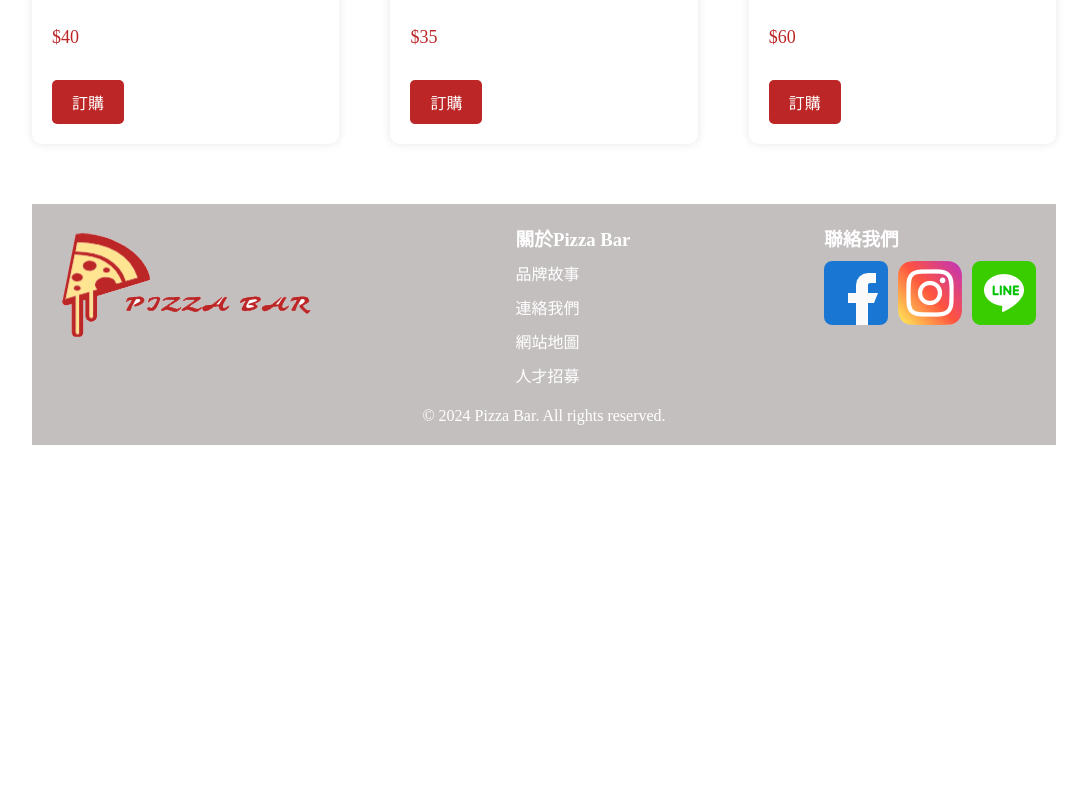
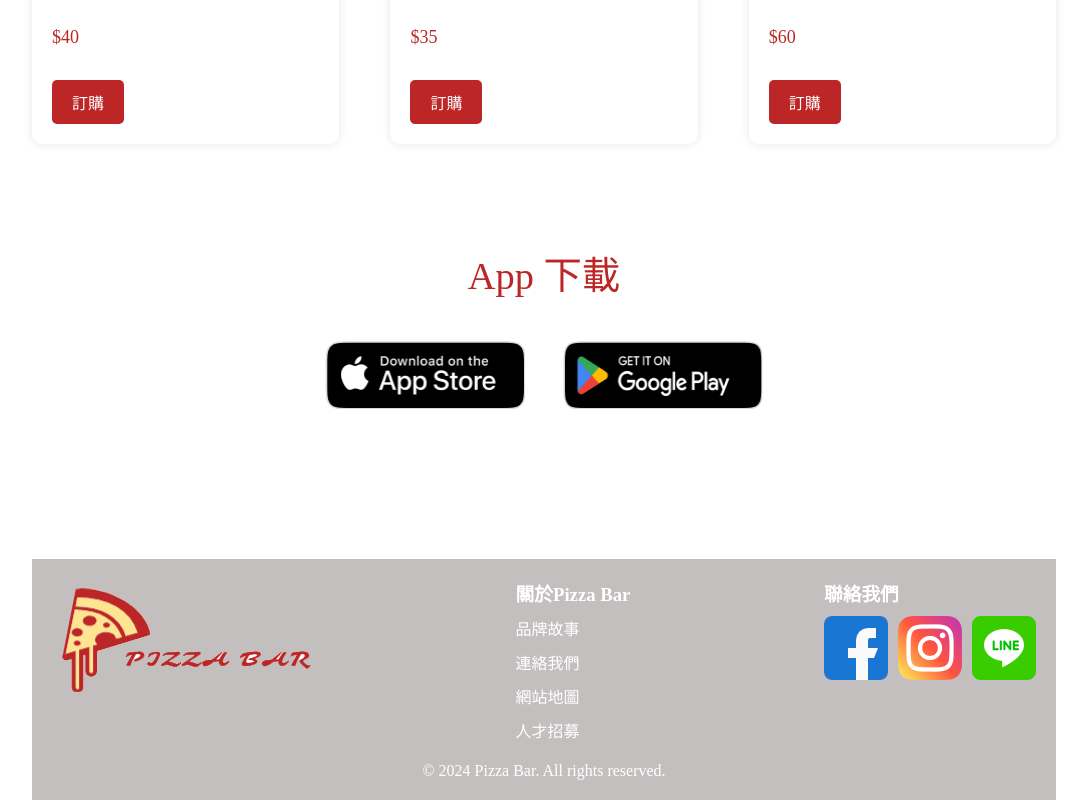
Before and after one commit to komaki009/pizza-bar, a React (Vite) app: page /#/ in a window 1280 px wide. Shown: the part 4227-5027 px from the top of the page, without its empty margins (96-1183 px from the left). Before the commit the page ends 4672 px from the top, so only its background shows below. Built offline with nearby package versions, Linux system fonts and the light colour scheme.

Commit message:
Create AppDownload

```diff
--- /dev/null
+++ b/src/component/AppDownload/AppDownload.css
@@ -0,0 +1,27 @@
+.app-download {
+  margin: auto;
+  margin-top: 100px;
+  margin-bottom: 150px;
+  font-size: max(3vw, 20px);
+  text-align: center;
+  font-weight: 500;
+  color: #BC2626;
+}
+
+.app-download-platforms {
+  display: flex;
+  justify-content: center;
+  gap: max(3vw, 20px);
+  margin-top: 40px;
+}
+
+.app-download-platforms img {
+  width: max(30vw, 120px);
+  max-width: 200px;
+  cursor: pointer;
+  transition: 0.3s;
+}
+
+.app-download-platforms img:hover {
+  transform: scale(1.1);
+}
--- /dev/null
+++ b/src/component/AppDownload/AppDownload.jsx
@@ -0,0 +1,18 @@
+import React from "react"
+import "./AppDownload.css"
+import appStore from "../../assets/app_store.png"
+import playStore from "../../assets/play_store.png"
+
+const AppDownload = () => {
+  return (
+    <div className="app-download">
+      <p>App 下載</p>
+      <div className="app-download-platforms">
+        <img src={appStore} alt="" />
+        <img src={playStore} alt="" />
+      </div>
+    </div>
+  )
+}
+
+export default AppDownload
--- a/src/pages/Home/Home.jsx
+++ b/src/pages/Home/Home.jsx
@@ -2,12 +2,14 @@ import React from "react"
 import "./Home.css"
 import Header from "../../component/Header/Header"
 import FoodList from "../../component/FoodList/FoodList"
+import AppDownload from "../../component/AppDownload/AppDownload"
 
 const Home = () => {
   return (
     <div>
       <Header />
       <FoodList />
+      <AppDownload />
     </div>
   )
 }
```
Also changed, not shown: src/assets/app_store.png (added), src/assets/play_store.png (added).
